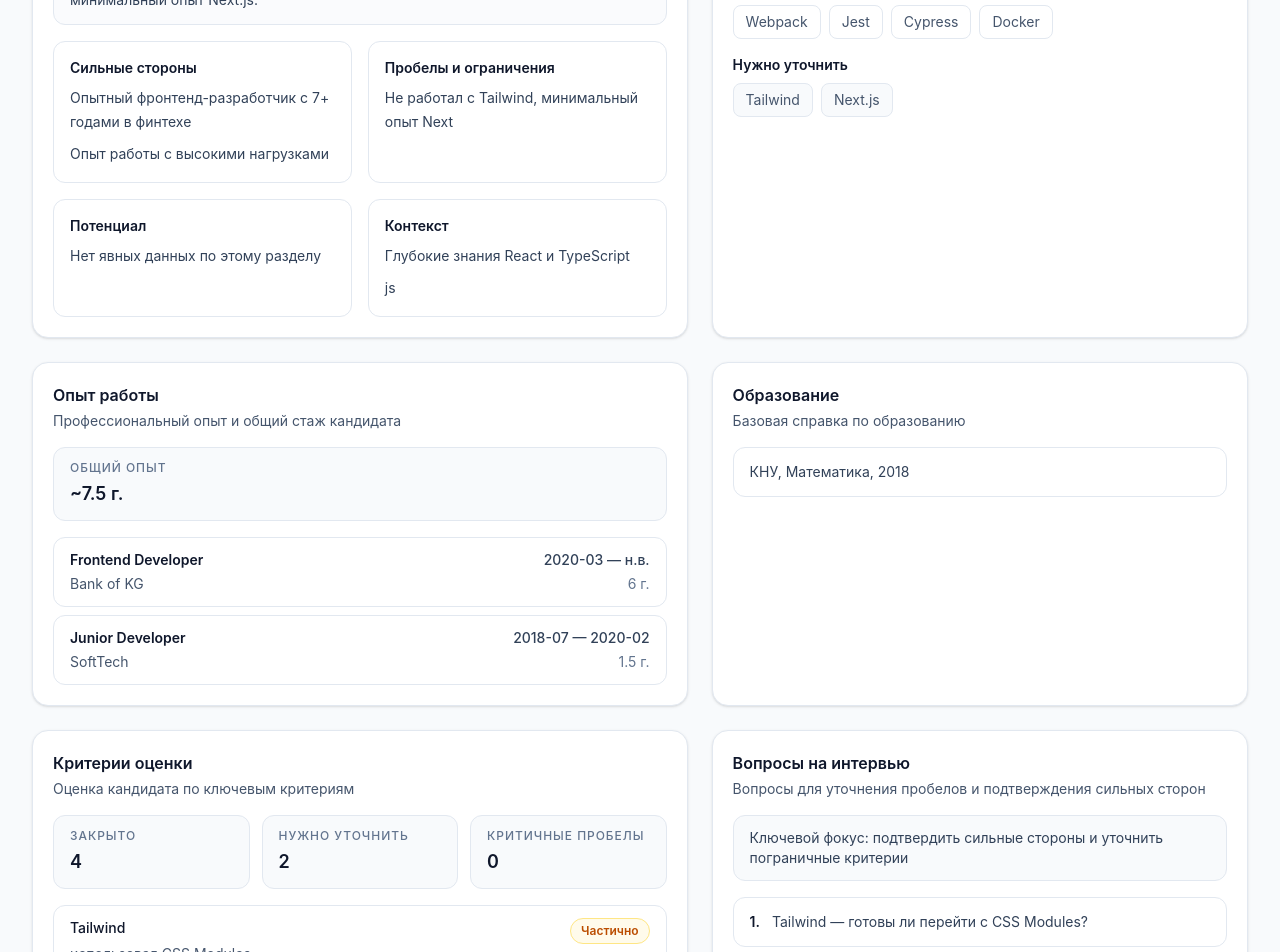
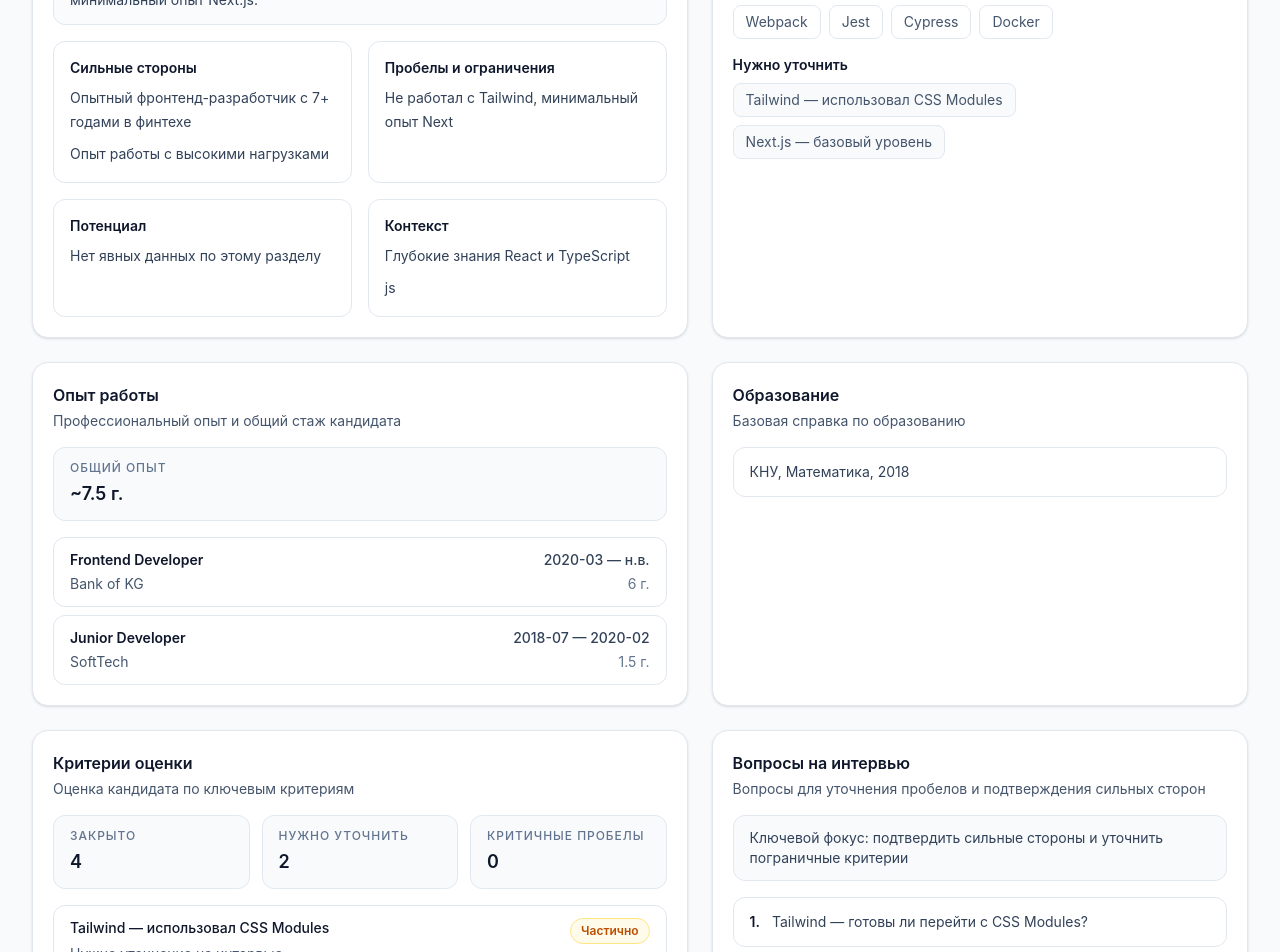
Before and after one commit to unclebusy/tunduk_dashboard, a React (Vite) app: page /candidate/abdrakhmanov in a window 1280 px wide. Shown: the part 900-1852 px from the top of the page. Built offline with nearby package versions, Linux system fonts and the light colour scheme.

Commit message:
Further details on the project

```diff
--- a/src/components/CandidateDetailEvaluation.tsx
+++ b/src/components/CandidateDetailEvaluation.tsx
@@ -12,7 +12,7 @@ function splitCriterionDescription(description: string): {
   title: string;
   evidence: string;
 } {
-  const [title, evidence] = description.split('—').map((item) => item.trim());
+  const [title, evidence] = description.split(' - ').map((item) => item.trim());
 
   return {
     title: title || description,
--- a/src/components/CandidateDetailProfile.tsx
+++ b/src/components/CandidateDetailProfile.tsx
@@ -78,7 +78,7 @@ function getStackGroups(candidate: Candidate): {
   const secondary = stackItems.slice(4);
   const unconfirmed = candidate.criteria
     .filter(([status]) => status !== 'ok')
-    .map(([, description]) => description.split('—')[0]?.trim() ?? '')
+    .map(([, description]) => description.split(' - ')[0]?.trim() ?? '')
     .filter(Boolean);
 
   return { primary, secondary, unconfirmed };
```
Also changed, not shown: 1 other file (tests, documents, lock files or other folders).
